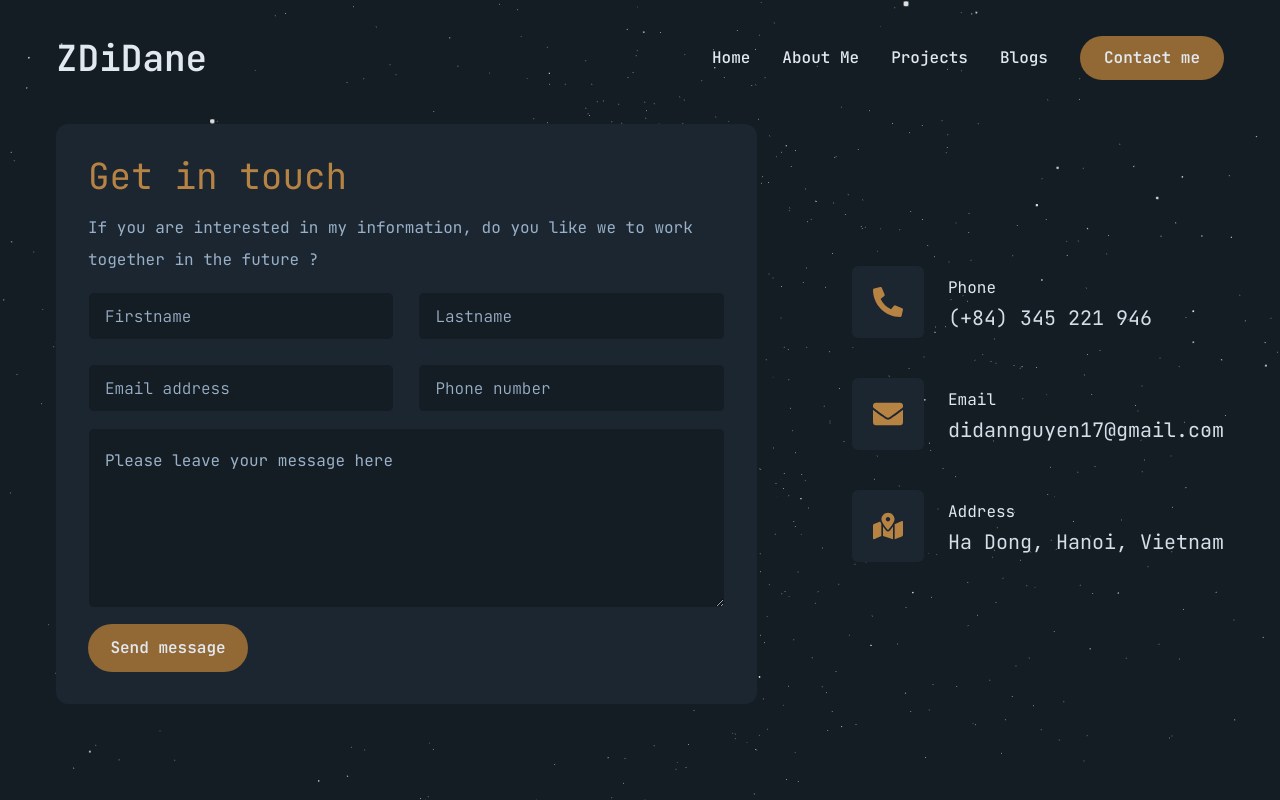
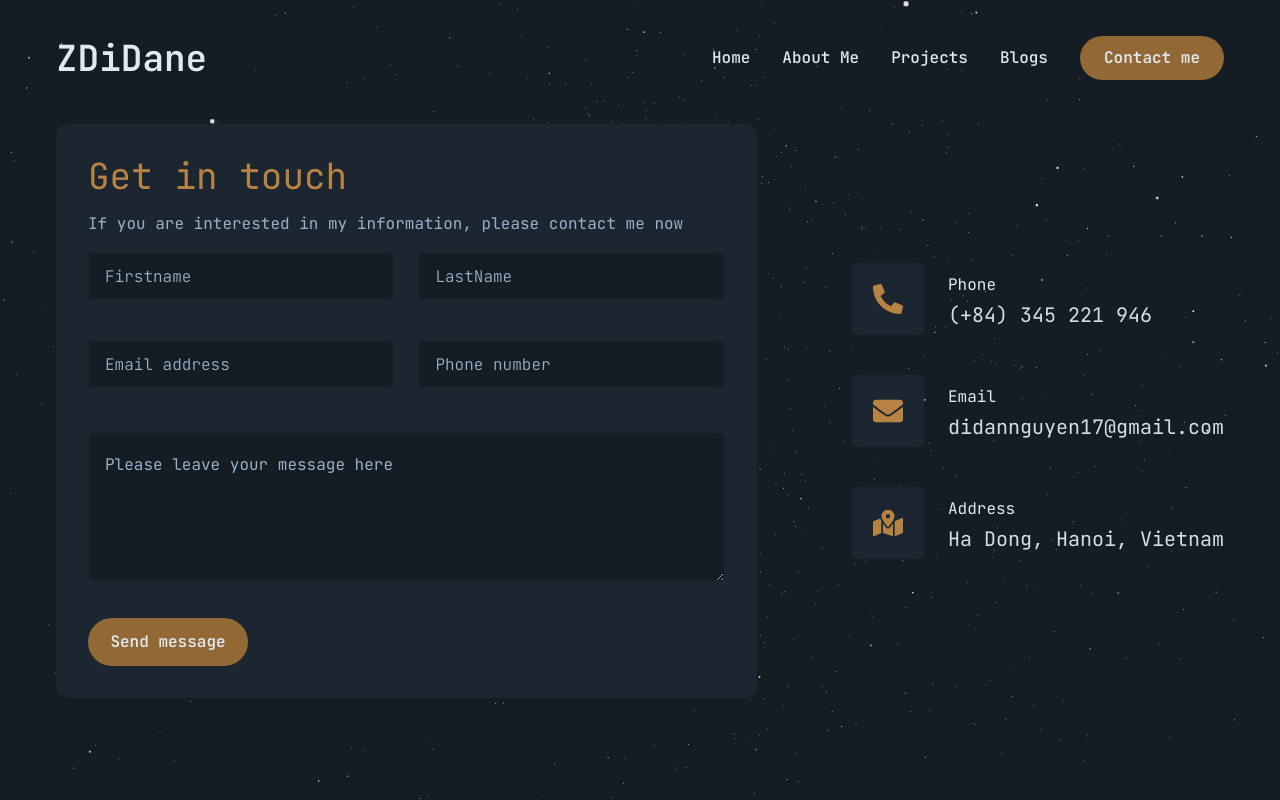
Before and after one commit to dannguyenmessi1705/Portfolio-NextJS, a Next.js app: page /contact in a window 1280 px wide. Built offline with nearby package versions, Linux system fonts and the light colour scheme; no server answers.

Commit message:
feat: send Email with validate form

```diff
--- a/components/contact/Contact.tsx
+++ b/components/contact/Contact.tsx
@@ -16,7 +16,7 @@
         opacity: 1,
         transition: { duration: 0.4, delay: 1, ease: "easeIn" },
       }}
-      className="mb-4 py-2"
+      className="py-2"
     >
       <div className="container mx-auto">
         <div className="flex flex-col gap-[30px] xl:flex-row">
--- a/components/contact/FormContact.tsx
+++ b/components/contact/FormContact.tsx
@@ -1,30 +1,163 @@
+"use client";
 import { Button } from "@/components/ui/button";
 import { Input } from "@/components/ui/input";
 import { Textarea } from "@/components/ui/textarea";
+import { z } from "zod";
+import { zodResolver } from "@hookform/resolvers/zod";
+import { useForm } from "react-hook-form";
+import {
+  Form,
+  FormControl,
+  FormDescription,
+  FormField,
+  FormItem,
+  FormLabel,
+  FormMessage,
+} from "@/components/ui/form";
+import { sendEmailAction } from "@/lib/serverAction";
+
+const formSchema = z.object({
+  firstName: z.string().min(1, {
+    message: "First name is required",
+  }),
+  lastName: z.string().min(1, {
+    message: "Last name is required",
+  }),
+  email: z.string().email({
+    message: "Invalid email address",
+  }),
+  phone: z.string().min(10, {
+    message: "The phone number is invalid",
+  }),
+  message: z.string().min(1, {
+    message: "Message is required",
+  }),
+});
+
 export default function FormContact() {
+  const form = useForm<z.infer<typeof formSchema>>({
+    resolver: zodResolver(formSchema),
+    defaultValues: {
+      firstName: "",
+      lastName: "",
+      email: "",
+      phone: "",
+      message: "",
+    },
+  });
+
+  function onSubmit(values: z.infer<typeof formSchema>) {
+    sendEmailAction(values);
+    // delete all values
+    form.reset();
+  }
+
   return (
-    <form className="flex flex-col gap-4 rounded-xl bg-primary-900 p-8">
+    <Form {...form}>
+      <form
+        onSubmit={form.handleSubmit(onSubmit)}
+        className="flex flex-col gap-3 rounded-xl bg-primary-900 p-8"
+      >
         <h3 className="text-4xl text-accent-600">Get in touch</h3>
         <p className="text-primary-300">
-        If you are interested in my information, do you like we to work together
-        in the future ?
+          If you are interested in my information, please contact me now
         </p>
 
-      <div className="grid grid-cols-1 gap-6 md:grid-cols-2">
-        <Input type="firstname" placeholder="Firstname" />
-        <Input type="lastname" placeholder="Lastname" />
-        <Input type="email" placeholder="Email address" />
-        <Input type="phone" placeholder="Phone number" />
+        <div className="mb-4 grid grid-cols-1 gap-6 md:grid-cols-2">
+          <FormField
+            control={form.control}
+            name="firstName"
+            render={({ field }) => {
+              return (
+                <FormItem className="relative mb-4">
+                  {/* <FormLabel>FirstName</FormLabel> */}
+                  <FormControl className="w-full">
+                    <Input placeholder="Firstname" {...field} />
+                  </FormControl>
+                  {/* <FormDescription>This is your first name</FormDescription> */}
+                  <FormMessage className="absolute " />
+                </FormItem>
+              );
+            }}
+          />
+
+          <FormField
+            control={form.control}
+            name="lastName"
+            render={({ field }) => {
+              return (
+                <FormItem className="relative mb-4">
+                  {/* <FormLabel>LastName</FormLabel> */}
+                  <FormControl className="w-full">
+                    <Input placeholder="LastName" {...field} />
+                  </FormControl>
+                  {/* <FormDescription>This is your last name</FormDescription> */}
+                  <FormMessage className="absolute" />
+                </FormItem>
+              );
+            }}
+          />
+
+          <FormField
+            control={form.control}
+            name="email"
+            render={({ field }) => {
+              return (
+                <FormItem className="relative mb-4">
+                  {/* <FormLabel>Email address</FormLabel> */}
+                  <FormControl className="w-full">
+                    <Input placeholder="Email address" {...field} />
+                  </FormControl>
+                  {/* <FormDescription>This is your email address</FormDescription> */}
+                  <FormMessage className="absolute" />
+                </FormItem>
+              );
+            }}
+          />
+
+          <FormField
+            control={form.control}
+            name="phone"
+            render={({ field }) => {
+              return (
+                <FormItem className="relative mb-4">
+                  {/* <FormLabel>Phone Number</FormLabel> */}
+                  <FormControl className="w-full">
+                    <Input placeholder="Phone number" {...field} />
+                  </FormControl>
+                  {/* <FormDescription>This is your phone number</FormDescription> */}
+                  <FormMessage className="absolute" />
+                </FormItem>
+              );
+            }}
+          />
         </div>
 
+        <FormField
+          control={form.control}
+          name="message"
+          render={({ field }) => {
+            return (
+              <FormItem>
+                {/* <FormLabel>Message</FormLabel> */}
+                <FormControl className="relative">
                   <Textarea
-        className="h-[180px]"
+                    className="h-[150px]"
                     placeholder="Please leave your message here"
+                    {...field}
+                  />
+                </FormControl>
+                {/* <FormDescription>This is your message</FormDescription> */}
+                <FormMessage className="absolute" />
+              </FormItem>
+            );
+          }}
         />
 
-      <Button size="sm" className="max-w-40">
+        <Button size="sm" className="mt-6 max-w-40" type="submit">
           Send message
         </Button>
       </form>
+    </Form>
   );
 }
--- /dev/null
+++ b/components/ui/form.tsx
@@ -0,0 +1,176 @@
+import * as React from "react"
+import * as LabelPrimitive from "@radix-ui/react-label"
+import { Slot } from "@radix-ui/react-slot"
+import {
+  Controller,
+  ControllerProps,
+  FieldPath,
+  FieldValues,
+  FormProvider,
+  useFormContext,
+} from "react-hook-form"
+
+import { cn } from "@/lib/utils"
+import { Label } from "@/components/ui/label"
+
+const Form = FormProvider
+
+type FormFieldContextValue<
+  TFieldValues extends FieldValues = FieldValues,
+  TName extends FieldPath<TFieldValues> = FieldPath<TFieldValues>
+> = {
+  name: TName
+}
+
+const FormFieldContext = React.createContext<FormFieldContextValue>(
+  {} as FormFieldContextValue
+)
+
+const FormField = <
+  TFieldValues extends FieldValues = FieldValues,
+  TName extends FieldPath<TFieldValues> = FieldPath<TFieldValues>
+>({
+  ...props
+}: ControllerProps<TFieldValues, TName>) => {
+  return (
+    <FormFieldContext.Provider value={{ name: props.name }}>
+      <Controller {...props} />
+    </FormFieldContext.Provider>
+  )
+}
+
+const useFormField = () => {
+  const fieldContext = React.useContext(FormFieldContext)
+  const itemContext = React.useContext(FormItemContext)
+  const { getFieldState, formState } = useFormContext()
+
+  const fieldState = getFieldState(fieldContext.name, formState)
+
+  if (!fieldContext) {
+    throw new Error("useFormField should be used within <FormField>")
+  }
+
+  const { id } = itemContext
+
+  return {
+    id,
+    name: fieldContext.name,
+    formItemId: `${id}-form-item`,
+    formDescriptionId: `${id}-form-item-description`,
+    formMessageId: `${id}-form-item-message`,
+    ...fieldState,
+  }
+}
+
+type FormItemContextValue = {
+  id: string
+}
+
+const FormItemContext = React.createContext<FormItemContextValue>(
+  {} as FormItemContextValue
+)
+
+const FormItem = React.forwardRef<
+  HTMLDivElement,
+  React.HTMLAttributes<HTMLDivElement>
+>(({ className, ...props }, ref) => {
+  const id = React.useId()
+
+  return (
+    <FormItemContext.Provider value={{ id }}>
+      <div ref={ref} className={cn("space-y-2", className)} {...props} />
+    </FormItemContext.Provider>
+  )
+})
+FormItem.displayName = "FormItem"
+
+const FormLabel = React.forwardRef<
+  React.ElementRef<typeof LabelPrimitive.Root>,
+  React.ComponentPropsWithoutRef<typeof LabelPrimitive.Root>
+>(({ className, ...props }, ref) => {
+  const { error, formItemId } = useFormField()
+
+  return (
+    <Label
+      ref={ref}
+      className={cn(error && "text-red-500 dark:text-red-900", className)}
+      htmlFor={formItemId}
+      {...props}
+    />
+  )
+})
+FormLabel.displayName = "FormLabel"
+
+const FormControl = React.forwardRef<
+  React.ElementRef<typeof Slot>,
+  React.ComponentPropsWithoutRef<typeof Slot>
+>(({ ...props }, ref) => {
+  const { error, formItemId, formDescriptionId, formMessageId } = useFormField()
+
+  return (
+    <Slot
+      ref={ref}
+      id={formItemId}
+      aria-describedby={
+        !error
+          ? `${formDescriptionId}`
+          : `${formDescriptionId} ${formMessageId}`
+      }
+      aria-invalid={!!error}
+      {...props}
+    />
+  )
+})
+FormControl.displayName = "FormControl"
+
+const FormDescription = React.forwardRef<
+  HTMLParagraphElement,
+  React.HTMLAttributes<HTMLParagraphElement>
+>(({ className, ...props }, ref) => {
+  const { formDescriptionId } = useFormField()
+
+  return (
+    <p
+      ref={ref}
+      id={formDescriptionId}
+      className={cn("text-sm text-slate-500 dark:text-slate-400", className)}
+      {...props}
+    />
+  )
+})
+FormDescription.displayName = "FormDescription"
+
+const FormMessage = React.forwardRef<
+  HTMLParagraphElement,
+  React.HTMLAttributes<HTMLParagraphElement>
+>(({ className, children, ...props }, ref) => {
+  const { error, formMessageId } = useFormField()
+  const body = error ? String(error?.message) : children
+
+  if (!body) {
+    return null
+  }
+
+  return (
+    <p
+      ref={ref}
+      id={formMessageId}
+      className={cn("text-sm font-medium text-red-500 dark:text-red-900", className)}
+      {...props}
+    >
+      {body}
+    </p>
+  )
+})
+FormMessage.displayName = "FormMessage"
+
+export {
+  useFormField,
+  Form,
+  FormItem,
+  FormLabel,
+  FormControl,
+  FormDescription,
+  FormMessage,
+  FormField,
+}
--- /dev/null
+++ b/components/ui/label.tsx
@@ -0,0 +1,26 @@
+"use client"
+
+import * as React from "react"
+import * as LabelPrimitive from "@radix-ui/react-label"
+import { cva, type VariantProps } from "class-variance-authority"
+
+import { cn } from "@/lib/utils"
+
+const labelVariants = cva(
+  "text-sm font-medium leading-none peer-disabled:cursor-not-allowed peer-disabled:opacity-70"
+)
+
+const Label = React.forwardRef<
+  React.ElementRef<typeof LabelPrimitive.Root>,
+  React.ComponentPropsWithoutRef<typeof LabelPrimitive.Root> &
+    VariantProps<typeof labelVariants>
+>(({ className, ...props }, ref) => (
+  <LabelPrimitive.Root
+    ref={ref}
+    className={cn(labelVariants(), className)}
+    {...props}
+  />
+))
+Label.displayName = LabelPrimitive.Root.displayName
+
+export { Label }
--- a/lib/serverAction.ts
+++ b/lib/serverAction.ts
@@ -4,3 +4,20 @@
 export async function signInAction() {
   return signIn("github", { redirectTo: "/" });
 }
+
+export async function sendEmailAction(data: any) {
+  try {
+    await fetch(
+      `${process.env.NEXT_PUBLIC_SOCKET_URL}/users/send-email`,
+      {
+        method: "POST",
+        headers: {
+          "Content-Type": "application/json",
+        },
+        body: JSON.stringify(data),
+      },
+    );
+  } catch (error) {
+    throw new Error("Failed to send email");
+  }
+}
--- a/package.json
+++ b/package.json
@@ -9,7 +9,9 @@
     "lint": "next lint"
   },
   "dependencies": {
+    "@hookform/resolvers": "^3.4.2",
     "@radix-ui/react-dialog": "^1.0.5",
+    "@radix-ui/react-label": "^2.0.2",
     "@radix-ui/react-scroll-area": "^1.0.5",
     "@radix-ui/react-select": "^2.0.0",
     "@radix-ui/react-slot": "^1.0.2",
@@ -28,13 +30,15 @@
     "react": "^18",
     "react-countup": "^6.5.3",
     "react-dom": "^18",
+    "react-hook-form": "^7.51.5",
     "react-icons": "^5.2.1",
     "remark": "^15.0.1",
     "remark-html": "^16.0.1",
     "socket.io-client": "^4.7.5",
     "swiper": "^11.1.3",
     "tailwind-merge": "^2.3.0",
-    "tailwindcss-animate": "^1.0.7"
+    "tailwindcss-animate": "^1.0.7",
+    "zod": "^3.23.8"
   },
   "devDependencies": {
     "@tailwindcss/typography": "^0.5.13",
```
Also changed, not shown: 1 other file (tests, documents, lock files or other folders). Lines whose indentation alone changed are shown as unchanged.
